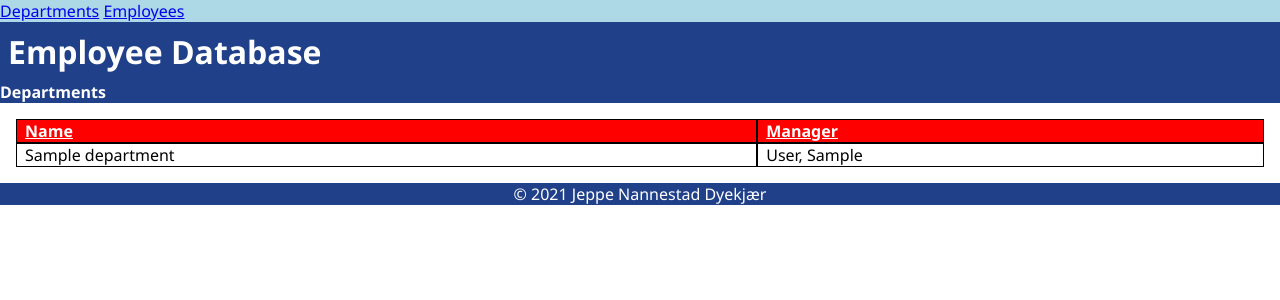
After one commit to Jepp0103/Web_App_XAMPP_Tasks, a PHP site: page /employee_db_view/index.php?p=name in a window 1280 px wide. The commit adds this page. Shown: the top 300 px of the page. Run offline with PHP 8.4, Linux system fonts and the light colour scheme; tables that the repository leaves empty or names only in its code hold one stand-in row (values such as "Sample post").

Commit message:
Implemented departments sorting in employees db exercise

```diff
--- a/7._php/backend/employees_db_backend/employees_departments.php
+++ b/7._php/backend/employees_db_backend/employees_departments.php
@@ -1,30 +1,37 @@
 <?php
     include "employees_db.php";
 
-    // $employees = $pdo->query("SELECT first_name, last_name FROM employees e INNER JOIN dept_manager d ON e.emp_no = d.emp_no");
-    $departments = $pdo->query("SELECT dept_name, first_name, last_name FROM departments de INNER JOIN dept_manager d ON de.dept_no = d.dept_no INNER JOIN employees e ON d.emp_no = e.emp_no");
+    $departments_query = <<<"SQL"
+                            SELECT dept_name, CONCAT(e.last_name, ', ', e.first_name) AS manager
+                            FROM departments de
+                                LEFT JOIN dept_manager d ON de.dept_no = d.dept_no
+                                LEFT JOIN employees e ON d.emp_no = e.emp_no
+                            SQL;
+    $departments;
 
-    if ($departments != null) {
-        $departments_arr = array();
-        $employees_arr = array();
-        while($department = $departments->fetch()) {
-            array_push($departments_arr, $department["dept_name"]);
-            array_push($employees_arr, $department["first_name"], $department["last_name"]);
-        }
-        // echo "<td>";
-            print_t($departments_arr)
-        // echo "</td>";
-
-
-        // echo "<td>";
-            print_t($employees_arr)
-
-        // echo "</td>";
-
-
+    if (isset($_GET["p"]) && $_GET["p"] === "name") {
+        $departments_query .= " ORDER BY de.dept_name;";
+        $departments = $pdo->query($departments_query);
+        displayDepartments($departments);
+    } else if (isset($_GET["p"]) && $_GET["p"] === "manager") {
+        $departments_query .= " ORDER BY manager;";
+        $departments = $pdo->query($departments_query);
+        displayDepartments($departments);
+    } else {
+        $departments = $pdo->query($departments_query);
+        displayDepartments($departments);
     }
 
-
-
-
+    function displayDepartments($deps) {
+        if ($deps != null) {
+            while($department = $deps->fetch()) {
+                echo<<<ROW
+                    <tr>
+                        <td>{$department["dept_name"]}</td>
+                        <td>{$department["manager"]}</td>
+                    </tr>
+                ROW;
+            }
+        }
+    }
 ?>
--- a/7._php/css/employee_db.css
+++ b/7._php/css/employee_db.css
@@ -1,9 +1,21 @@
+:root {
+    --colorTextPrimary: black;
+    --colorTextSecondary: #FFF;
+    --colorBgHeader: #20408A;
+    --colorBgNav: lightblue;
+    --colorBgTable: red;
+
+    --fontMain: 'Raleway', Arial, Helvetica, sans-serif;
+    --fontData: Tahoma, Verdana, Arial, Helvetica, sans-serif;
+}
+
+
 body {
     font-family: 'Segoe UI';
 }
 
 header, footer {
-    background-color: #20408a;
+    background-color: var(--colorBgHeader);
 }
 
 nav {
@@ -20,9 +32,14 @@ footer {
     text-align: center;
 }
 
-header > h1, h4, footer > p {
+header > h1, footer > p {
     color: #FFFF;
     padding: 0.5rem;
+}
+
+h4 {
+    background-color: var(--colorBgHeader);
+    color: var(--colorTextSecondary);
 }
 
 #resultDiv > p {
@@ -35,3 +52,30 @@ header > h1, h4, footer > p {
     padding: 0.1em;
     padding-left: 1em;
 }
+
+table {
+    width: 100%;
+    text-align: left;
+    border-spacing: 0;
+}
+
+th {
+    background-color: var(--colorBgTable);
+}
+
+th > a {
+    color: var(--colorTextSecondary);
+}
+
+td, th {
+    border: solid thin var(--colorTextPrimary);
+    padding: 0 0.5rem;
+}
+
+footer {
+    color: var(--colorTextSecondary);
+}
+
+section {
+    padding: 1em;
+}
--- /dev/null
+++ b/7._php/employee_db_view/department_page.php
@@ -0,0 +1,13 @@
+    <h4>Departments</h4>
+    <section>
+        <table>
+            <tr>
+                <th><a href="index.php?p=name">Name</a></th>
+                <th><a href="index.php?p=manager">Manager</a></th>
+            </tr>
+            <?php
+                include "../backend/employees_db_backend/employees_departments.php";
+            ?>
+        </table>
+    </section>
+</body>
--- /dev/null
+++ b/7._php/employee_db_view/footer.php
@@ -0,0 +1,6 @@
+</main>
+    <footer>
+        &copy; 2021 Jeppe Nannestad Dyekjær
+    </footer>
+</body>
+</html>
--- a/7._php/employee_db/employee_page.php
+++ b/7._php/employee_db_view/header.php
@@ -5,14 +5,13 @@
     <meta http-equiv="X-UA-Compatible" content="IE=edge">
     <meta name="viewport" content="width=device-width, initial-scale=1.0">
     <link rel="stylesheet" href="../css/employee_db.css">
-    <title>Departments - Employee DB</title>
+    <title>Employees - Employee db</title>
 </head>
 <body>
+    <nav>
+        <a href="./index.php?p=name">Departments</a>
+        <a href="./index.php?p=emp">Employees</a>
+    </nav>
     <header>
-        <nav>
-            <a href="./department_page.php">Departments</a>
-            <a href="./employee_page.php">Employees</a>
-        </nav>
+        <h1>Employee Database</h1>
     </header>
-</body>
-</html>
--- /dev/null
+++ b/7._php/employee_db_view/index.php
@@ -0,0 +1,11 @@
+<?php
+    include('header.php');
+
+    if (isset($_GET['p']) && ($_GET['p'] === 'name' || $_GET["p"] === "manager")) {
+        include('department_page.php');
+    } else {
+        include('employee_page.php');
+    }
+
+    include('footer.php');
+?>
```
Also changed, not shown: 7._php/employee_db/department_page.php (deleted, +0 -33 lines), 7._php/employee_db_view/employee_page.php (added, +12 -0 lines).
